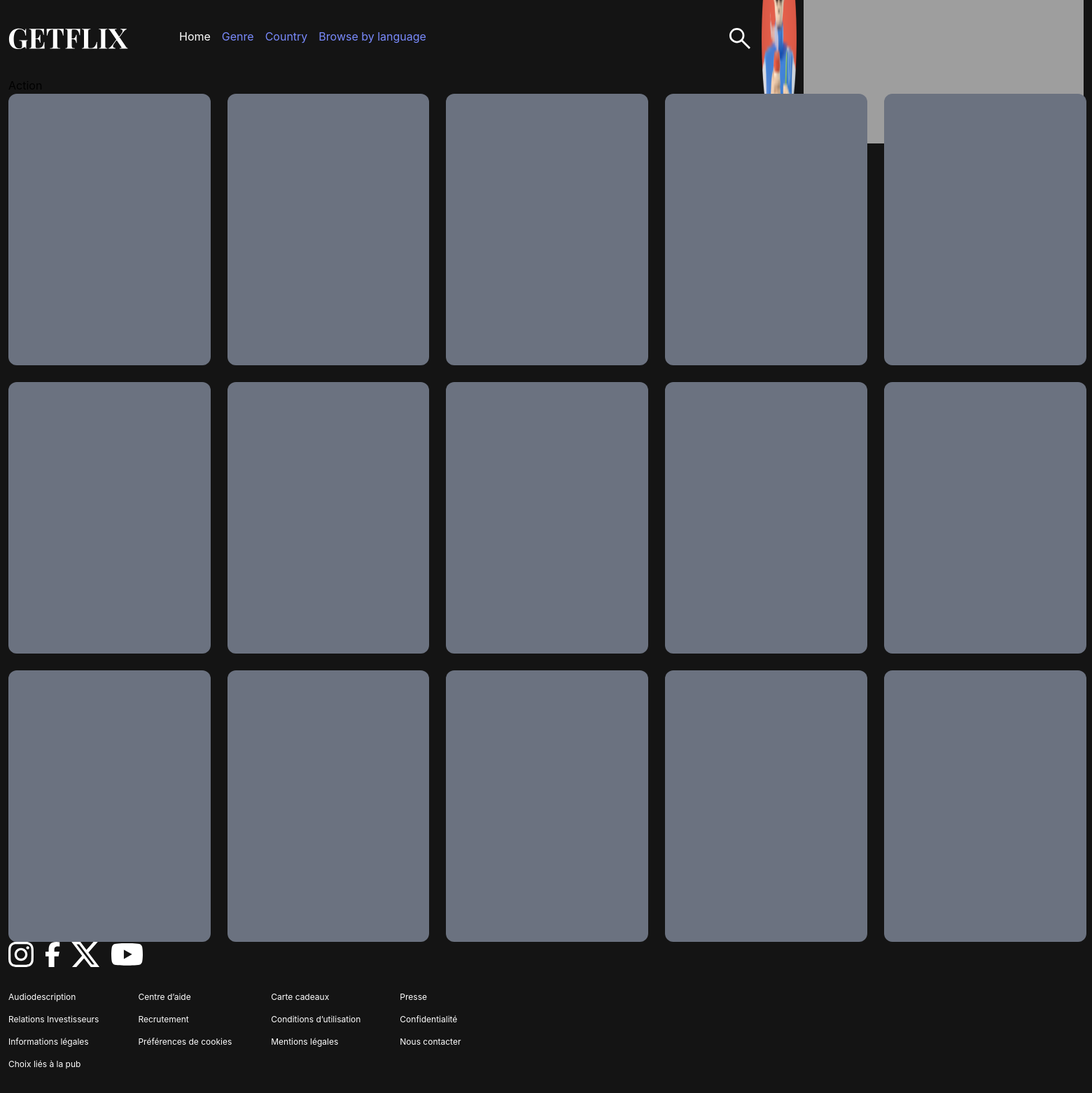
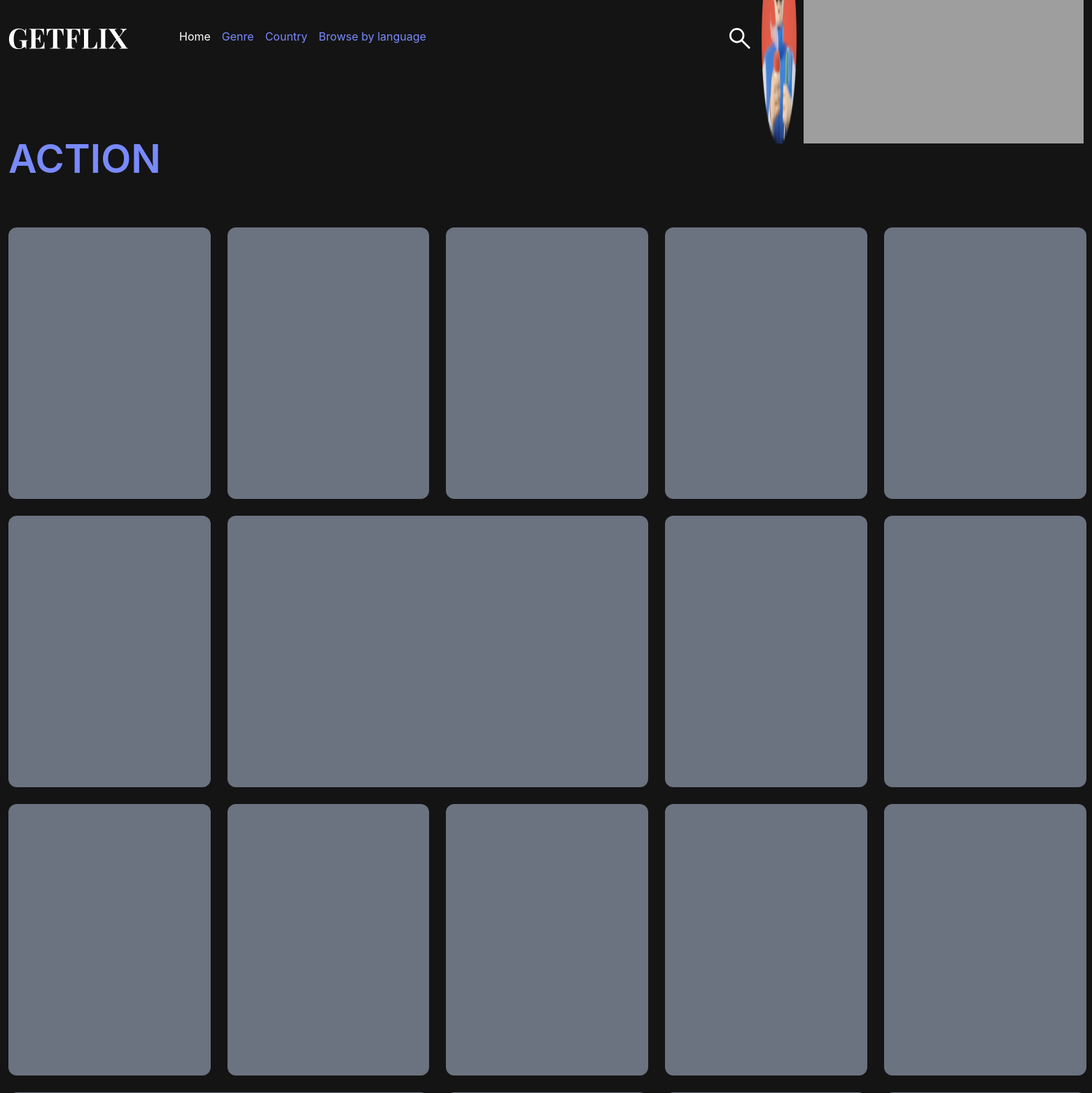
Before and after one commit to amandineVdw/getflixProject, a PHP site: page /category.php in a window 1560 px wide. Shown: the top 1562 px of the page at 70% size. Run offline with PHP 8.4, Linux system fonts and the light colour scheme; grey boxes are pictures that could not be loaded.

Commit message:
Front - category/prog

```diff
--- a/category.php
+++ b/category.php
@@ -9,24 +9,34 @@
 <body class="bg-halfBlack h-screen w-screen">
   <?php include_once("./header.php");?>
 
-  <section class="container w-full mx-auto">
-    <h1 name="name-category text-pastelBlue text-[56px]">Action</h1>
+  <section class="container w-full mx-auto mt-[75px] mb-14">
+    <h1 name="name-category" class=" text-pastelBlue text-[56px] font-[570] uppercase mb-14">Action</h1>
     <article class="w-full grid grid-cols-[288.74px_288.74px_288.74px_288.74px_288.74px] grid-flow-row auto-rows-[388px] gap-6">
-      <div class="bg-gray-500 rounded-xl"></div>
-      <div class="bg-gray-500 rounded-xl"></div>
-      <div class="bg-gray-500 rounded-xl"></div>
-      <div class="bg-gray-500 rounded-xl"></div>
-      <div class="bg-gray-500 rounded-xl"></div>
-      <div class="bg-gray-500 rounded-xl"></div>
-      <div class="bg-gray-500 rounded-xl"></div>
-      <div class="bg-gray-500 rounded-xl"></div>
-      <div class="bg-gray-500 rounded-xl"></div>
-      <div class="bg-gray-500 rounded-xl"></div>
-      <div class="bg-gray-500 rounded-xl"></div>
-      <div class="bg-gray-500 rounded-xl"></div>
-      <div class="bg-gray-500 rounded-xl"></div>
-      <div class="bg-gray-500 rounded-xl"></div>
-      <div class="bg-gray-500 rounded-xl"></div>
+      <div class="bg-gray-500 rounded-xl" name="img-cat_01"></div>
+      <div class="bg-gray-500 rounded-xl" name="img-cat_02"></div>
+      <div class="bg-gray-500 rounded-xl" name="img-cat_03"></div>
+      <div class="bg-gray-500 rounded-xl" name="img-cat_04"></div>
+      <div class="bg-gray-500 rounded-xl" name="img-cat_05"></div>
+      <div class="bg-gray-500 rounded-xl" name="img-cat_06"></div>
+      <div class="col-span-2 bg-gray-500 rounded-xl" name="img-cat_07"></div>
+      <div class="bg-gray-500 rounded-xl" name="img-cat_08"></div>
+      <div class="bg-gray-500 rounded-xl" name="img-cat_09"></div>
+      <div class="bg-gray-500 rounded-xl" name="img-cat_10"></div>
+      <div class="bg-gray-500 rounded-xl" name="img-cat_11"></div>
+      <div class="bg-gray-500 rounded-xl" name="img-cat_12"></div>
+      <div class="bg-gray-500 rounded-xl" name="img-cat_13"></div>
+      <div class="bg-gray-500 rounded-xl" name="img-cat_14"></div>
+      <div class="col-span-2 bg-gray-500 rounded-xl" name="img-cat_15"></div>
+      <div class="bg-gray-500 rounded-xl" name="img-cat_16"></div>
+      <div class="bg-gray-500 rounded-xl" name="img-cat_17"></div>
+      <div class="bg-gray-500 rounded-xl" name="img-cat_18"></div>
+      <div class="bg-gray-500 rounded-xl" name="img-cat_19"></div>
+      <div class="bg-gray-500 rounded-xl" name="img-cat_20"></div>
+      <div class="bg-gray-500 rounded-xl" name="img-cat_21"></div>
+      <div class="bg-gray-500 rounded-xl" name="img-cat_22"></div>
+      <div class="bg-gray-500 rounded-xl" name="img-cat_23"></div>
+      <div class="bg-gray-500 rounded-xl" name="img-cat_24"></div>
+      <div class="bg-gray-500 rounded-xl" name="img-cat_25"></div>
     </article>
   </section>
   <?php include_once("./footer.php");?>
--- /dev/null
+++ b/masonry.pkgd.js
@@ -0,0 +1,5 @@
+$('.grid1').masonry({
+  itemSelector: '.grid-item',
+  columnWidth: '.grid-sizer',
+  percentPosition: true
+});
--- a/output.css
+++ b/output.css
@@ -592,6 +592,10 @@ html {
   }
 }
 
+.col-span-2 {
+  grid-column: span 2 / span 2;
+}
+
 .mx-auto {
   margin-left: auto;
   margin-right: auto;
@@ -602,19 +606,12 @@ html {
   margin-bottom: 55px;
 }
 
-.my-6 {
-  margin-top: 1.5rem;
-  margin-bottom: 1.5rem;
+.mb-14 {
+  margin-bottom: 3.5rem;
 }
 
-.my-12 {
-  margin-top: 3rem;
-  margin-bottom: 3rem;
-}
-
-.my-14 {
-  margin-top: 3.5rem;
-  margin-bottom: 3.5rem;
+.mb-28 {
+  margin-bottom: 7rem;
 }
 
 .mb-4 {
@@ -657,24 +650,32 @@ html {
   margin-right: 1rem;
 }
 
+.mr-6 {
+  margin-right: 1.5rem;
+}
+
 .mr-\[73px\] {
   margin-right: 73px;
 }
 
-.mt-\[55px\] {
-  margin-top: 55px;
+.mt-12 {
+  margin-top: 3rem;
 }
 
-.mb-14 {
-  margin-bottom: 3.5rem;
+.mt-6 {
+  margin-top: 1.5rem;
 }
 
-.mb-28 {
-  margin-bottom: 7rem;
+.mt-\[75px\] {
+  margin-top: 75px;
 }
 
-.mt-12 {
-  margin-top: 3rem;
+.mb-\[\] {
+  margin-bottom: ;
+}
+
+.mb-\[10px\] {
+  margin-bottom: 10px;
 }
 
 .flex {
@@ -884,8 +896,30 @@ html {
   padding: 1rem;
 }
 
-.text-\[64px\] {
-  font-size: 64px;
+.p-\[10px\] {
+  padding: 10px;
+}
+
+.py-4 {
+  padding-top: 1rem;
+  padding-bottom: 1rem;
+}
+
+.pl-4 {
+  padding-left: 1rem;
+}
+
+.text-\[34px\] {
+  font-size: 34px;
+}
+
+.text-\[56px\] {
+  font-size: 56px;
+}
+
+.text-base {
+  font-size: 1rem;
+  line-height: 1.5rem;
 }
 
 .text-xs {
@@ -893,16 +927,8 @@ html {
   line-height: 1rem;
 }
 
-.text-\[62px\] {
-  font-size: 62px;
-}
-
-.text-\[60px\] {
-  font-size: 60px;
-}
-
-.text-\[56px\] {
-  font-size: 56px;
+.text-\[18px\] {
+  font-size: 18px;
 }
 
 .font-\[570\] {
```
Also changed, not shown: other parts of output.css (+93 -38 lines), index.php (+23 -5 lines), input.css (+22 -0 lines), program-detail.php (added, +42 -0 lines).
